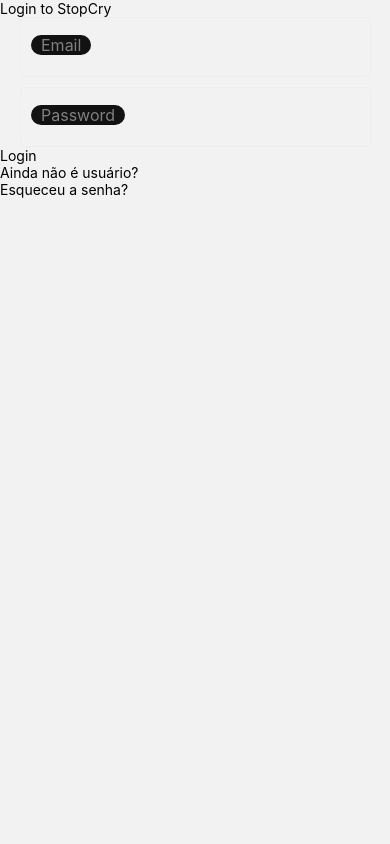
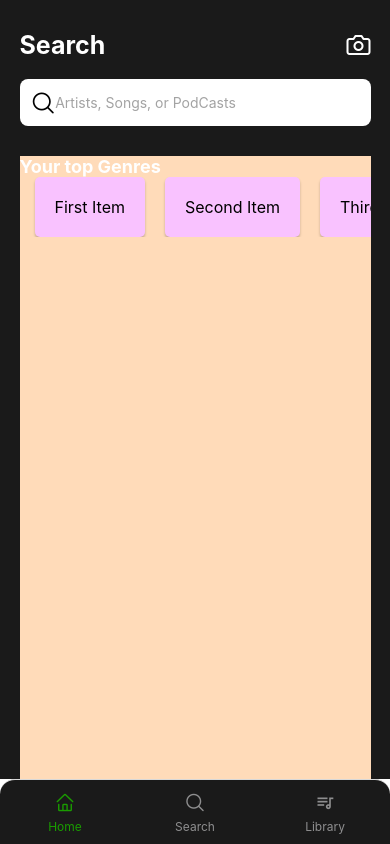
Before and after one commit to LeonardoASC/StopCry, a React Native app: screen /HomePrivate in a window 390 px wide. Built offline with nearby package versions, Linux system fonts and the light colour scheme.

Commit message:
feat: start search page

```diff
--- a/src/routes/Private.tsx
+++ b/src/routes/Private.tsx
@@ -1,7 +1,10 @@
 import React from 'react'
 import { createBottomTabNavigator } from '@react-navigation/bottom-tabs';
-import { AntDesign } from '@expo/vector-icons';
-import { Presentation } from '../screens/Presentation';
+import { AntDesign, MaterialCommunityIcons } from '@expo/vector-icons';
+import { HomePrivate } from '../screens/Private/Home';
+import { Search } from '../screens/Private/Search';
+import { Library } from '../screens/Private/Library';
+
 const Tab = createBottomTabNavigator();
 const iconSize = 20;
 
@@ -28,8 +31,8 @@ export default function Private() {
       }}
     >
       <Tab.Screen
-          name="Home"
-          component={Presentation}
+        name="HomePrivate"
+        component={HomePrivate}
         options={{
           tabBarLabel: 'Home',
           tabBarIcon: ({ color }) => (
@@ -37,6 +40,26 @@ export default function Private() {
           ),
         }}
       />
+      <Tab.Screen
+        name="Search"
+        component={Search}
+        options={{
+          tabBarLabel: 'Search',
+          tabBarIcon: ({ color }) => (
+            <AntDesign name="search1" size={iconSize} color={color} />
+          ),
+        }}
+      />
+      <Tab.Screen
+        name="Library"
+        component={Library}
+        options={{
+          tabBarLabel: 'Library',
+          tabBarIcon: ({ color }) => (
+            <MaterialCommunityIcons name="playlist-music-outline" size={iconSize} color={color} />
+          ),
+        }}
+      />
 
     </Tab.Navigator>
   )
--- a/src/routes/Public.tsx
+++ b/src/routes/Public.tsx
@@ -1,7 +1,7 @@
 import React from 'react'
 import { createStackNavigator } from '@react-navigation/stack';
-import { Presentation } from '../screens/Presentation';
-import { Login } from '../screens/Login';
+import { Presentation } from '../screens/Public/Presentation';
+import { Login } from '../screens/Public/Login';
 import { BtnGoToLogin } from '../components/Presentation/BtnGoToLogin';
 
 const Stack = createStackNavigator();
--- a/src/routes/index.tsx
+++ b/src/routes/index.tsx
@@ -5,7 +5,7 @@ import Private from "./Private";
 
 export function Routes() {
 
-  let whoRoutes = 0;
+  let whoRoutes = 1;
   return (
     <NavigationContainer>
       {whoRoutes === 0 ? <Public /> : <Private />}
--- /dev/null
+++ b/src/screens/Private/Home/index.tsx
@@ -0,0 +1,115 @@
+import { View, Text, TextInput, FlatList } from 'react-native'
+import React, { useState } from 'react'
+import { SafeAreaView } from 'react-native-safe-area-context'
+import { Header, InputStyled, Content, TextCategory, Card, CardTitle } from './styles'
+import { Feather, AntDesign } from '@expo/vector-icons';
+
+interface Item {
+  text: string;
+
+}
+
+export function HomePrivate() {
+  const [search, setSearch] = useState('');
+
+  const DATA = [
+    {
+      id: '1',
+      title: 'First Item',
+    },
+    {
+      id: '2',
+      title: 'Second Item',
+    },
+    {
+      id: '3',
+      title: 'Third Item',
+    }, {
+      id: '4',
+      title: 'Third Item',
+    },
+    {
+      id: '5',
+      title: 'Third Item',
+    },
+    {
+      id: '6',
+      title: 'Third Item',
+    },
+    {
+      id: '7',
+      title: 'Third Item',
+    },
+    {
+      id: '8',
+      title: 'Third Item',
+    },
+    {
+      id: '9',
+      title: 'Third Item',
+    },
+    {
+      id: '10',
+      title: 'Third Item',
+    },
+  ];
+
+  type ItemProps = { title: string };
+
+  const Item = ({ title }: ItemProps) => (
+
+    <View style={{
+      backgroundColor: '#f9c2ff',
+      padding: 20,
+      marginHorizontal: 10,
+      borderRadius: 5,
+      shadowColor: '#000',
+      shadowOffset: {
+        width: 0,
+        height: 2,
+      },
+      shadowOpacity: 0.23,
+      shadowRadius: 2.62,
+      elevation: 4,
+    }}>
+      <Text style={{ fontSize: 16 }}>{title}</Text>
+    </View>
+
+  );
+
+  return (
+    <SafeAreaView style={{ flex: 1, backgroundColor: '#1a1a1a', alignItems: 'center' }}>
+      <Header>
+        <View style={{ flexDirection: 'row', width: '90%', justifyContent: 'space-between', alignItems: 'center' }}>
+          <Text style={{ color: 'white', fontSize: 25, fontWeight: 'bold' }}>Search</Text>
+          <Feather name="camera" size={24} color="white" />
+        </View>
+        <InputStyled>
+          <AntDesign name="search1" size={24} color={'black'} />
+          <TextInput
+            value={search}
+            onChangeText={setSearch}
+            placeholder="Artists, Songs, or PodCasts"
+            placeholderTextColor="#a3a3a3"
+            className="flex-1 ml-2 text-white"
+          />
+        </InputStyled>
+      </Header>
+
+      <Content>
+        <TextCategory>Your top Genres</TextCategory>
+        <View>
+          <FlatList
+            data={DATA}
+            renderItem={({ item }) => <Item title={item.title} />}
+            keyExtractor={item => item.id}
+            horizontal
+            showsHorizontalScrollIndicator={false}
+            contentContainerStyle={{ paddingHorizontal: 5 }}
+          />
+        </View>
+      </Content>
+
+    </SafeAreaView>
+  )
+}
--- /dev/null
+++ b/src/screens/Private/Home/styles.tsx
@@ -0,0 +1,47 @@
+import styled from "styled-components/native";
+
+
+
+export const Header = styled.View`
+    width: 100%;
+    height: 20%;
+    justify-content: center;
+    align-items: center;
+
+`;
+export const InputStyled = styled.View`
+    margin-top: 5%;
+    width: 90%;
+    height: 30%;
+    background-color: white;
+    border-radius: 8px;
+    flex-direction: row;
+    align-items: center;
+    padding-left: 3%;
+`;
+export const Content = styled.View`
+    width: 90%;
+    height: 80%;
+    background-color: #ffdbb9;
+`;
+export const TextCategory = styled.Text`
+    color: white;
+    font-weight: bold;
+    font-size: 18px;
+
+`;
+
+export const Card = styled.View`
+  border-radius: 10px;
+  justify-content: center;
+  align-items: center;
+  background-color: blue;
+  /* width: 40%; */
+  height: 100%;
+  margin-right: 10%;
+`;
+
+export const CardTitle = styled.Text`
+  font-size: 18px;
+  color: white;
+`;
--- /dev/null
+++ b/src/screens/Private/Library/index.tsx
@@ -0,0 +1,10 @@
+import { View, Text } from 'react-native'
+import React from 'react'
+
+export function Library() {
+  return (
+    <View>
+      <Text>Library</Text>
+    </View>
+  )
+}
--- /dev/null
+++ b/src/screens/Private/Search/index.tsx
@@ -0,0 +1,10 @@
+import { View, Text } from 'react-native'
+import React from 'react'
+
+export function Search() {
+  return (
+    <View>
+      <Text>Search</Text>
+    </View>
+  )
+}
--- a/src/screens/Login/index.tsx
+++ b/src/screens/Public/Login/index.tsx
@@ -1,8 +1,8 @@
 import React, { useState } from 'react';
 import { SafeAreaView, Text, TextInput, TouchableOpacity, View } from 'react-native';
 import { NavigationProp } from '@react-navigation/native';
-import { RootStackParamList } from '../../../navigationTypes';
-import CustomInput from '../../components/Inputs/CustomInput';
+import { RootStackParamList } from '../../../../navigationTypes';
+import CustomInput from '../../../components/Inputs/CustomInput';
 
 type Props = {
     navigation: NavigationProp<RootStackParamList, 'Presentation'>;
```
Also changed, not shown: src/screens/Public/Presentation/index.tsx (renamed from src/screens/Presentation/index.tsx, +5 -5 lines), src/screens/exemplo.tsx (added, +10 -0 lines), src/screens/Public/Presentation/styles.tsx (renamed from src/screens/Presentation/styles.tsx). Lines whose indentation alone changed are shown as unchanged.
